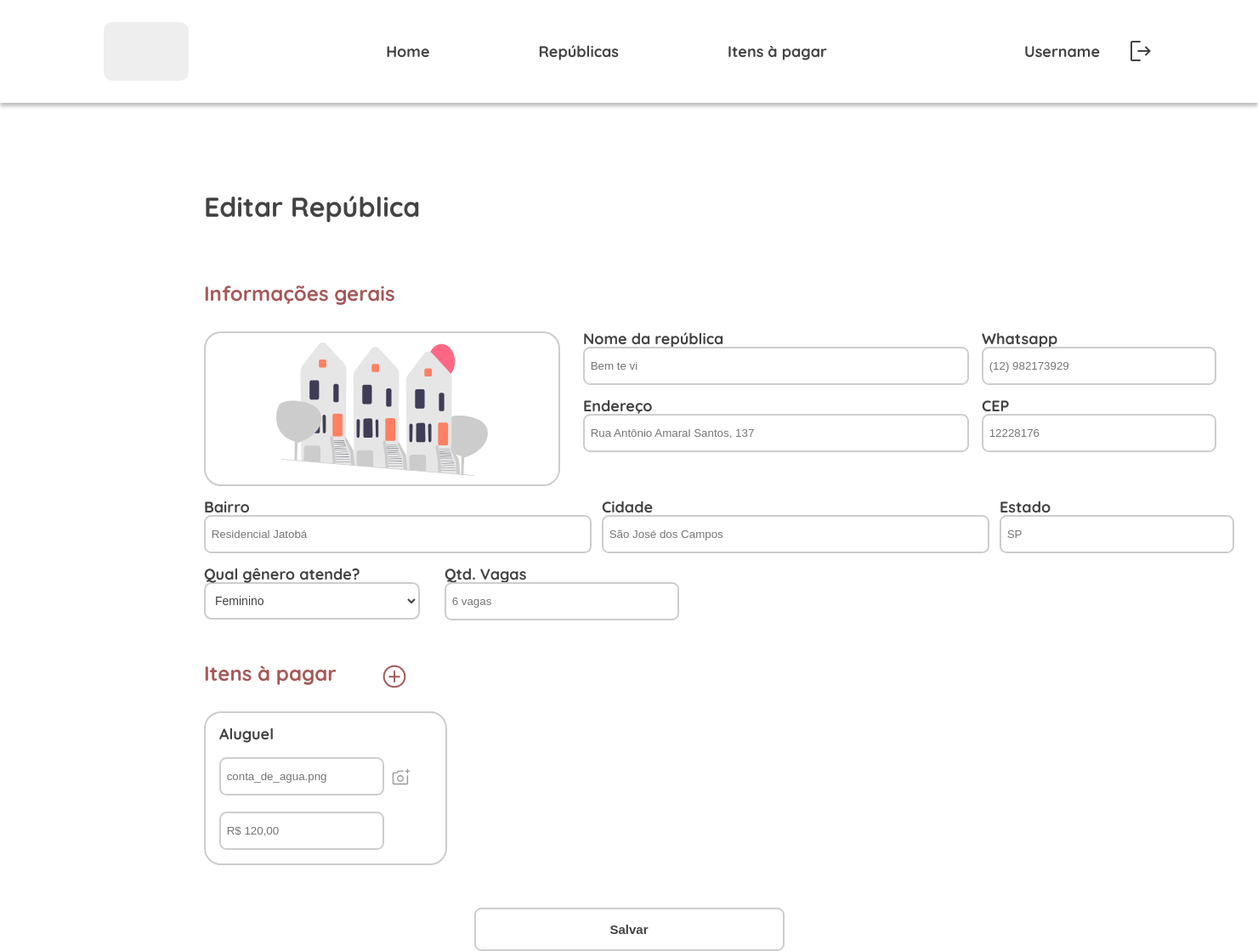
After one commit to luacarol/unirep, a Django app: page /edit-republic in a window 1480 px wide. The commit adds this page. Shown: the whole page at 85% size. Run offline with Django 4.2, Linux system fonts and the light colour scheme.

Commit message:
Tela de editar república criada

```diff
--- /dev/null
+++ b/unirep_app/static/css/edit_republic.css
@@ -0,0 +1,101 @@
+#body-edit-republic {
+    display: flex;
+    flex-direction: column;
+}
+
+#body-edit-republic .div-two-columns-img-inputs {
+    display: grid;
+    grid-template-columns: 27.875em 45.625em;
+    margin-bottom: 1em;
+}
+
+.div-img-republic {
+    width: 25.938em;
+    height: 11.125em;
+    background: #FFFFFF;
+    border: 0.125em solid #CDCDCD;
+    border-radius: 1.25em;
+    display: flex;
+    flex-direction: column;
+    align-items: center;
+    justify-content: center;
+}
+
+#body-edit-republic .img-republic {
+    width: 18.938em;
+    height: 9.811em;
+}
+
+.div-two-columns-inputs-name-whatsapp {
+    display: grid;
+    grid-template-columns: 27.313em 16.188em;
+    column-gap: 2em;
+    margin-bottom: 1em;
+}
+
+.div-label-input {
+    width: 100%;
+    display: flex;
+    flex-direction: column;
+    align-items: flex-start;
+}
+
+.div-label-input input {
+    width: 100%;
+}
+
+.div-three-columns-inputs {
+    display: grid;
+    grid-template-columns: 27.438em 27.438em 16.188em;
+    column-gap: 1.813em;
+    margin-bottom: 1em;
+}
+
+.div-two-colunns-select-input {
+    display: grid;
+    grid-template-columns: 15.875em 16.188em;
+    column-gap: 1.813em;
+}
+
+.div-label-select, .div-label-select select {
+    width: 100%;
+}
+
+.div-subtitle-img {
+    display: flex;
+    flex-direction: row;
+    align-content: center;
+}
+
+.div-subtitle-img .subtitle {
+    margin-right: 2.188em;
+}
+
+.div-item-to-pay {
+    width: 17.875em;
+    height: 11.313em;
+    background: #FFFFFF;
+    border: 0.125em solid #CDCDCD;
+    border-radius: 1.25em;
+    padding: 1em;
+    box-sizing: border-box;
+    display: flex;
+    flex-direction: column;
+    align-items: flex-start;
+    justify-content: space-between;
+}
+
+.div-input-img-name-item-to-pay {
+    display: flex;
+    flex-direction: row;
+    align-items: center;
+    justify-content: space-between;
+}
+
+.div-input-img-name-item-to-pay input {
+    margin-right: 0.688em;
+}
+
+#body-edit-republic #button-edit-republic {
+    align-self: center;
+}
--- /dev/null
+++ b/unirep_app/templates/edit_republic.html
@@ -0,0 +1,137 @@
+{% load static %}
+<!DOCTYPE html>
+<html lang="pt">
+
+<head>
+
+    {% include 'partials/head.html' %}
+
+    <link rel="stylesheet" href="{% static 'css/edit_republic.css' %}">
+</head>
+
+<body id="body-edit-republic">
+
+    {% include 'partials/header.html' %}
+
+    <div class="body-container">
+
+        <form action="" class="form">
+
+            <div class="form-content">
+
+                <h1 class="title">Editar República</h1>
+
+                <div class="section">
+
+                    <h2 class="subtitle">Informações gerais</h2>
+
+                    <div class="div-two-columns-img-inputs">
+
+                        <div class="div-img-republic">
+                            <img class="img-republic" src="{% static 'img/big-republic-picture.svg' %}" alt="Imagem do perfil da república" />
+                        </div>
+
+                        <div>
+                            <div class="div-two-columns-inputs-name-whatsapp">
+
+                                <div class="div-label-input">
+                                    <label for="full_name" class="minor-subtitle">Nome da república</label>
+                                    <input type="text" id="full_name" placeholder="Bem te vi" class="input">
+                                </div>
+
+                                <div class="div-label-input">
+                                    <label for="phone_number" class="minor-subtitle">Whatsapp</label>
+                                    <input type="text" id="phone_number" placeholder="(12) 982173929" class="input">
+                                </div>
+
+                            </div>
+
+                            <div class="div-two-columns-inputs-name-whatsapp">
+
+                                <div class="div-label-input">
+                                    <label for="address" class="minor-subtitle">Endereço</label>
+                                    <input type="text" id="address" placeholder="Rua Antônio Amaral Santos, 137" class="input">
+                                </div>
+
+                                <div class="div-label-input">
+                                    <label for="cep" class="minor-subtitle">CEP</label>
+                                    <input type="text" id="cep" placeholder="12228176" class="input">
+                                </div>
+
+                            </div>
+                        </div>
+
+                    </div>
+
+                    <div class="div-three-columns-inputs">
+
+                        <div class="div-label-input">
+                            <label for="neighborhood" class="minor-subtitle">Bairro</label>
+                            <input type="text" id="neighborhood" placeholder="Residencial Jatobá" class="input">
+                        </div>
+
+                        <div class="div-label-input">
+                            <label for="city" class="minor-subtitle">Cidade</label>
+                            <input type="text" id="city" placeholder="São José dos Campos" class="input">
+                        </div>
+
+                        <div class="div-label-input">
+                            <label for="state" class="minor-subtitle">Estado</label>
+                            <input type="text" id="state" placeholder="SP" class="input">
+                        </div>
+
+                    </div>
+
+                    <div class="div-two-colunns-select-input">
+
+                        <div class="div-label-select">
+                            <label for="gender" class="minor-subtitle">Qual gênero atende?</label>
+                            <select name="" id="gender" class="select">
+                                <option class="option" value="female">Feminino</option>
+                                <option class="option" value="male">Masculino</option>
+                                <option class="option" value="male">Misto</option>
+                            </select>
+                        </div>
+
+                        <div class="div-label-input">
+                            <label for="number_vacancies" class="minor-subtitle">Qtd. Vagas</label>
+                            <input type="text" id="number_vacancies" placeholder="6 vagas" class="input">
+                        </div>
+
+                    </div>
+
+                </div>
+
+                <div class="section">
+
+                    <div class="div-subtitle-img">
+                        <h2 class="subtitle">Itens à pagar</h3>
+
+                        <img class='icon32' src="{% static 'img/icon-add-circle.svg' %}" alt="Ícone de um círculo com um símbolo de soma no meio" />
+                    </div>
+
+                    <div class="div-item-to-pay">
+                        <h3 class="minor-subtitle">Aluguel</h3>
+
+                        <div class="div-input-img-name-item-to-pay">
+                            <input type="text" id="name_item_to_pay" placeholder="conta_de_agua.png" class="input">
+                            <img class="icon22" src="{% static 'img/icon-add-photo.svg' %}" alt="Ícone de uma câmera com um símbolo do somatória do lado" />
+                        </div>
+
+                        <input type="text" id="value_item_to_pay" placeholder="R$ 120,00" class="input">
+
+                    </div>
+
+                </div>
+
+                <button id="button-edit-republic" class="button"><label class="minor-subtitle">Salvar</label></button>
+
+            </div>
+
+        </form>
+
+    </div>
+
+</body>
+
+</html>
--- a/unirep_app/templates/partials/cards/republic/republic_card_3.html
+++ b/unirep_app/templates/partials/cards/republic/republic_card_3.html
@@ -49,7 +49,7 @@
             <p class="commom-text" id="user-description">Descrição curta do perfil do usuário falando da sua personalidade. Descrição curta do perfil do usuário falando da sua personalidade. Descrição curta do perfil do usuário falando da sua personalidade.</p>
         </div>
 
-        <a class="link-navigation">
+        <a href="{% url 'edit-republic' %}" class="link-navigation">
             <p class="minor-subtitle">Editar informações</p>
             <img src="{% static 'img/arrow-orange-icon.svg' %}" alt="Seta laranja que aponta para a direita.">
         </a>
--- a/unirep_app/urls.py
+++ b/unirep_app/urls.py
@@ -8,4 +8,5 @@ urlpatterns = [
     path('see-items-pay', views.see_items_pay, name="see-items-pay"),
     path('republics', views.republics, name='republics'),
     path('republic-information', views.republic_information, name='republic-information'),
+    path('edit-republic', views.edit_republic, name="edit-republic"),
 ]
--- a/unirep_app/views.py
+++ b/unirep_app/views.py
@@ -11,6 +11,8 @@ def home(request):
     # 3 - usuário com solicitação aprovada
     # 4 - usuário com solicitação recusada
     # 5 - usuário do tipo administrador
+
+    incoming_requests = False
 
     type_user = '5'
 
@@ -33,3 +35,6 @@ def republics(request):
 
 def republic_information(request):
     return render(request, 'republic_information.html')
+
+def edit_republic(request):
+    return render(request, 'edit_republic.html')
```
Also changed, not shown: unirep_app/static/img/icon-add-circle.svg (added), unirep_app/static/img/icon-add-photo.svg (added).
